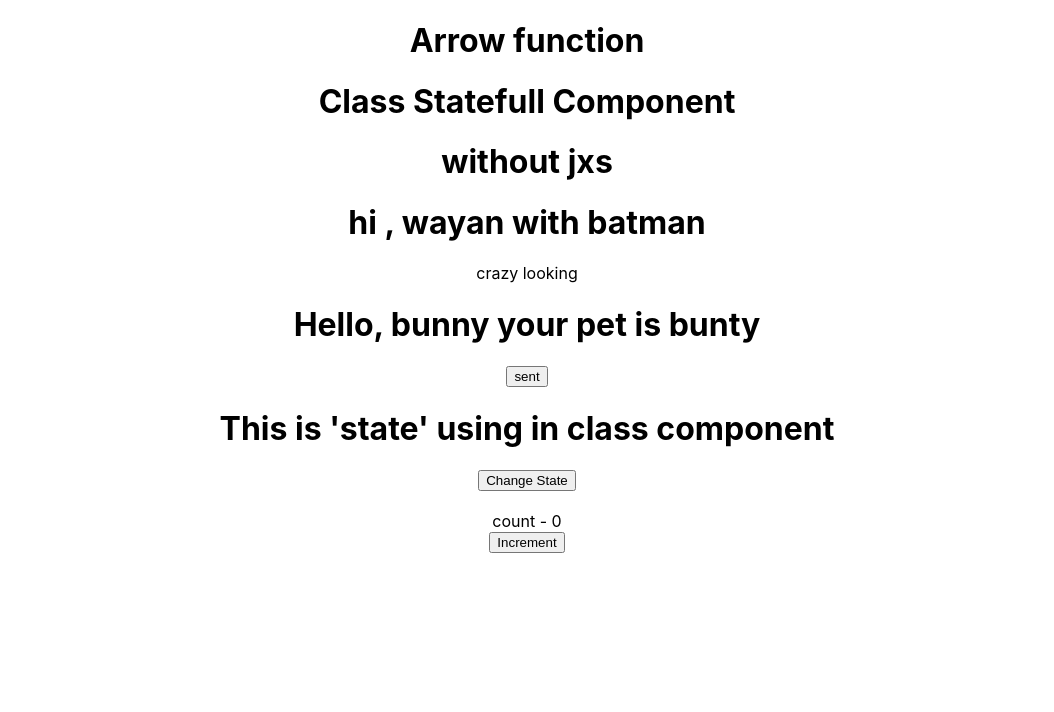
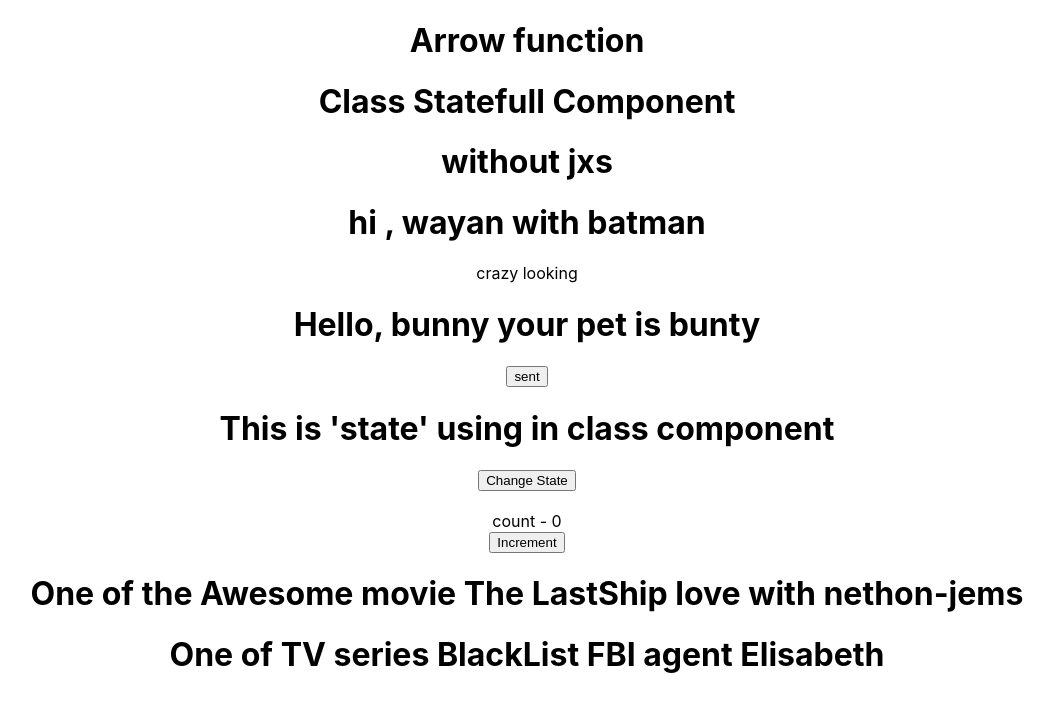
Before and after one commit to Theja1996/React-Review, a React (Create React App) app: page / in a window 1280 px wide. Shown: the top 712 px of the page, without its empty margins (113-1167 px from the left). Built offline with nearby package versions, Linux system fonts and the light colour scheme.

Commit message:
destructured Props

```diff
--- a/src/App.js
+++ b/src/App.js
@@ -8,7 +8,9 @@ import Hello from "./Components/Jxs";
 import Pro from "./Components/PropsFunction";
 import Prop from "./Components/PropsClass";
 import St from "./Components/StateClass";
-import Set from './Components/SetStateClass'
+import Set from "./Components/SetStateClass";
+import Depro from "./Components/DestructuredPropsFunction";
+import Deprop from "./Components/DestructuredPropsClass"
 function App() {
   return (
     <div className="App">
@@ -35,9 +37,13 @@ function App() {
       {/* class component state  */}
       <St />
 
-<br></br>
+      <br></br>
       {/* class component setState */}
       <Set />
+
+      <Depro name="The LastShip" hero="nethon-jems "></Depro>
+
+      <Deprop name='BlackList' hero="Elisabeth"></Deprop>
     </div>
   );
 }
--- /dev/null
+++ b/src/Components/DestructuredPropsClass.js
@@ -0,0 +1,15 @@
+import React, { Component } from 'react'
+
+ class Deprop extends Component {
+
+    render() {
+        const {name,hero}= this.props
+        return (
+            <div>
+                <h1>One of TV series {name} FBI agent {hero}</h1>
+            </div>
+        )
+    }
+}
+
+export default Deprop
--- /dev/null
+++ b/src/Components/DestructuredPropsFunction.js
@@ -0,0 +1,14 @@
+import React from 'react'
+
+const Depro = (props)=>{
+    const {name, hero}= props
+    return(
+
+        <div>
+        <h1> One of the Awesome movie {name} love with {hero}</h1>
+        </div>
+    )
+
+}
+
+export default Depro;
--- a/src/Components/SetStateClass.js
+++ b/src/Components/SetStateClass.js
@@ -1,26 +1,19 @@
-import React, { Component } from 'react'
-
+import React, { Component } from "react";
 
 class Set extends Component {
-
   constructor(props) {
-        super(props)
+    super(props);
 
     this.state = {
-             count:0
-        }
+      count: 0,
+    };
   }
 
-Increment(){
+  Increment() {
     this.setState({
-        count : this.state.count+1
+      count: this.state.count + 1,
     });
-
-
   }
-
-
-
 
   render() {
     return (
@@ -28,10 +21,10 @@ Increment(){
         <div>
           count - {this.state.count}
           <br></br>
-                    <button onClick={()=> this.Increment()}>Increment</button>
+          <button onClick={() => this.Increment()}>Increment</button>
         </div>
       </div>
-        )
+    );
   }
 }
 
```
Also changed, not shown: 1 other file (tests, documents, lock files or other folders). Lines whose indentation alone changed are shown as unchanged.
